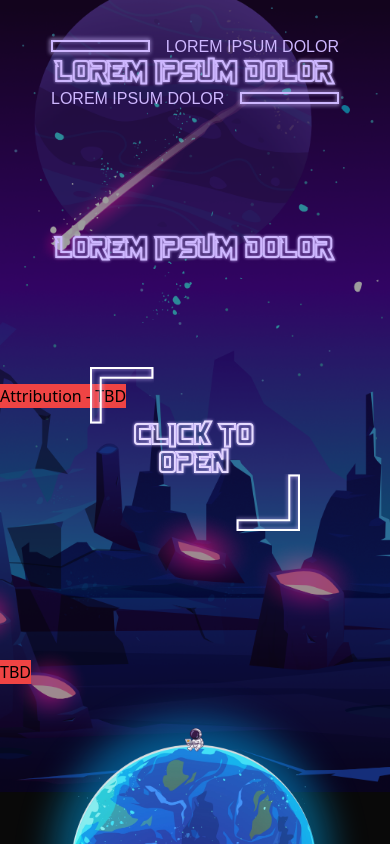
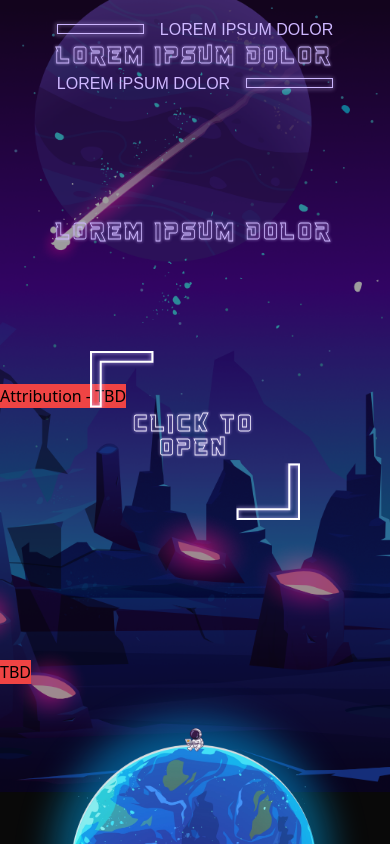
Before and after one commit to O-K-G/consolelog.me, a Next.js app: page / in a window 390 px wide. Shown: the top 844 px of the page. Built offline with nearby package versions, Linux system fonts and the light colour scheme; a web font is replaced by a local one.

Commit message:
fix: stage 1

```diff
--- a/src/app/globals.css
+++ b/src/app/globals.css
@@ -40,6 +40,16 @@ body {
     -webkit-text-stroke: 0.125rem #ffffff;
     text-stroke: 0.125rem #ffffff;
   }
+
+  @media screen and (max-width: 640px) {
+    .title-text-stroke-purple {
+      -webkit-text-stroke: 0.05rem #ceb7ff;
+    }
+
+    .title-text-stroke-white {
+      -webkit-text-stroke: 0.05rem #ffffff;
+    }
+  }
 }
 
 @layer components {
--- a/src/components/Section.tsx
+++ b/src/components/Section.tsx
@@ -64,7 +64,7 @@ export default function Section({
   return (
     <section
       ref={sectionRef}
-      className={`relative p-8 flex flex-col gap-24 lg:gap-16 items-center justify-start h-svh w-full overflow-hidden bg-cover ${currentBackgroundImage} ${
+      className={`relative p-4 flex flex-col gap-24 lg:gap-16 items-center justify-start h-svh w-full overflow-hidden bg-cover ${currentBackgroundImage} ${
         backgroundClassName ?? ''
       }`}
     >
--- a/src/components/Title.tsx
+++ b/src/components/Title.tsx
@@ -18,7 +18,7 @@ interface BorderProps {
 function Border({ top, bottom, label }: BorderProps) {
   return (
     <div
-      className={`absolute left-0 w-full h-3 lg:h-4 my-2 ${
+      className={`absolute left-0 w-full h-2.5 sm:h-3 md:h-3.5 lg:h-4 xl:h-4.5 2xl:h-5 my-2 ${
         top ? 'top-0' : ''
       } ${bottom ? 'bottom-0' : ''}`}
     >
@@ -28,7 +28,7 @@ function Border({ top, bottom, label }: BorderProps) {
         }`}
       >
         <div className='relative size-full'>
-          <div className='border-2 border-title-purple size-full before:border-2 before:absolute before:top-0 before:-left-[0.05rem] before:bottom-0 before:right-0 before:m-auto before:border-title-purple before:h-[110%] before:w-[101%] lg:before:w-[100.5%] before:blur-[0.125rem]' />
+          <div className='border sm:border-2 border-title-purple size-full before:border before:sm:border-2 before:absolute before:top-0 before:-left-[0.05rem] before:bottom-0 before:right-0 before:m-auto before:border-title-purple before:h-[110%] before:w-[101%] lg:before:w-[100.5%] before:blur-[0.125rem]' />
         </div>
         {label && (
           <span className='text-base z-10 lg:text-[1.5rem] lg:leading-7 pt-[0.120rem] font-star-date-81316 uppercase whitespace-nowrap'>
@@ -89,7 +89,7 @@ export default function Title({
   isButton,
   label,
   labelGlowText,
-  className = 'w-full max-w-[18rem] sm:max-w-[21rem] h-20 lg:h-36 lg:max-w-[32rem]',
+  className = 'w-fit h-20 sm:h-24 md:h-[6.5rem] lg:h-28 xl:h-32 2xl:h-36',
   topLabel,
   bottomLabel,
   border = false,
@@ -103,12 +103,12 @@ export default function Title({
     ? 'title-text-stroke-purple'
     : 'title-text-stroke-white';
 
-  const sharedClassName = `uppercase before:uppercase before:absolute before:top-0 before:bottom-0 before:left-0 before:right-0 before:m-auto before:pointer-events-none before:select-none before:size-full before:center-elements before:flex-wrap before:blur-[0.09rem] lg:before:blur-[0.125rem] before:text-transparent center-elements flex-wrap text-transparent size-full before:title-text-stroke-purple ${componentClassName} ${labelGlowText}`;
+  const sharedClassName = `tracking-[0.2em] sm:tracking-normal uppercase before:uppercase before:absolute before:top-0 before:bottom-0 before:left-0 before:right-0 before:m-auto before:pointer-events-none before:select-none before:size-full before:center-elements before:flex-wrap before:blur-[0.09rem] lg:before:blur-[0.125rem] before:text-transparent center-elements flex-wrap text-transparent size-full before:title-text-stroke-purple ${componentClassName} ${labelGlowText}`;
 
   return (
     <div
       data-open={open}
-      className={`shrink-0 font-just-in-the-firestorm text-xl sm:text-2xl lg:text-4xl relative center-elements ${containerClassName} ${className}`}
+      className={`shrink-0 font-just-in-the-firestorm text-base sm:text-2xl md:text-3xl lg:text-4xl xl:text-5xl 2xl:text-6xl relative center-elements ${containerClassName} ${className}`}
     >
       {isButton && <AboutTargetIcon open={!!open} />}
       {border && <Border top label={topLabel} />}
```
